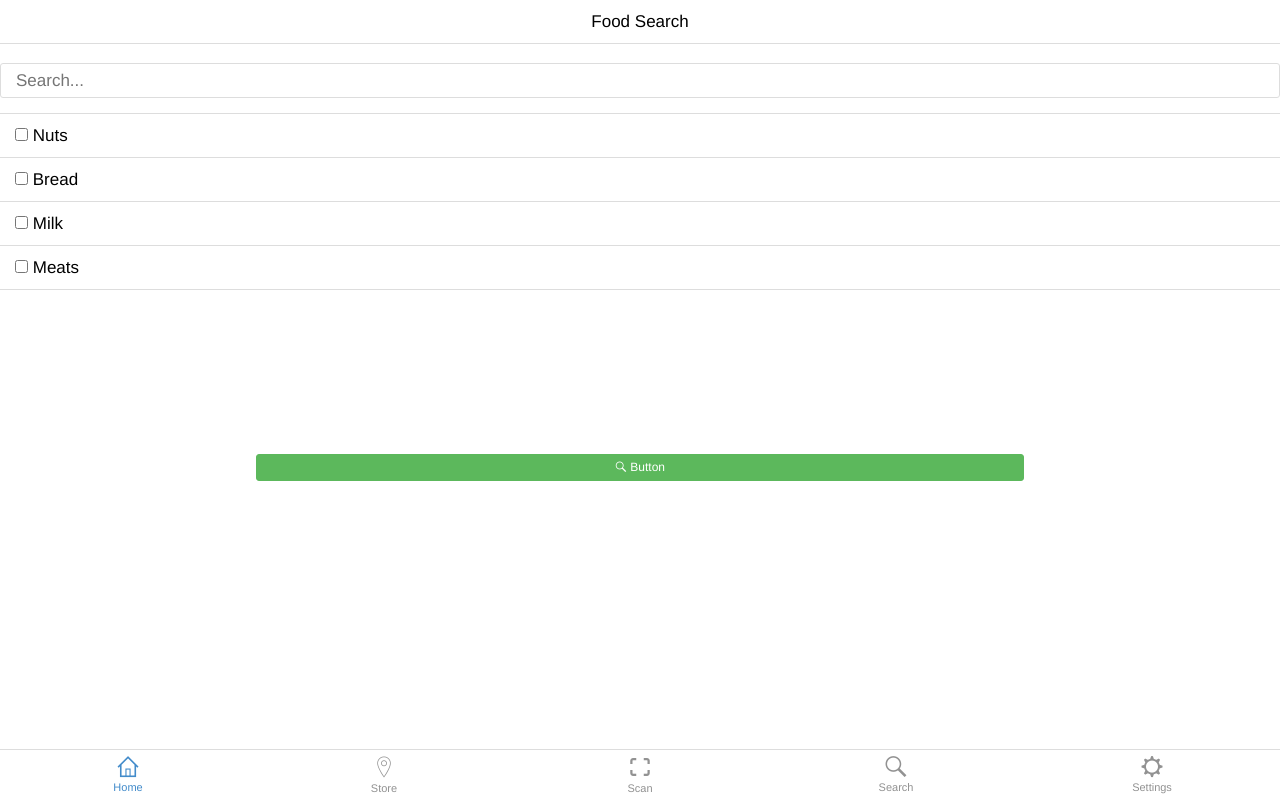
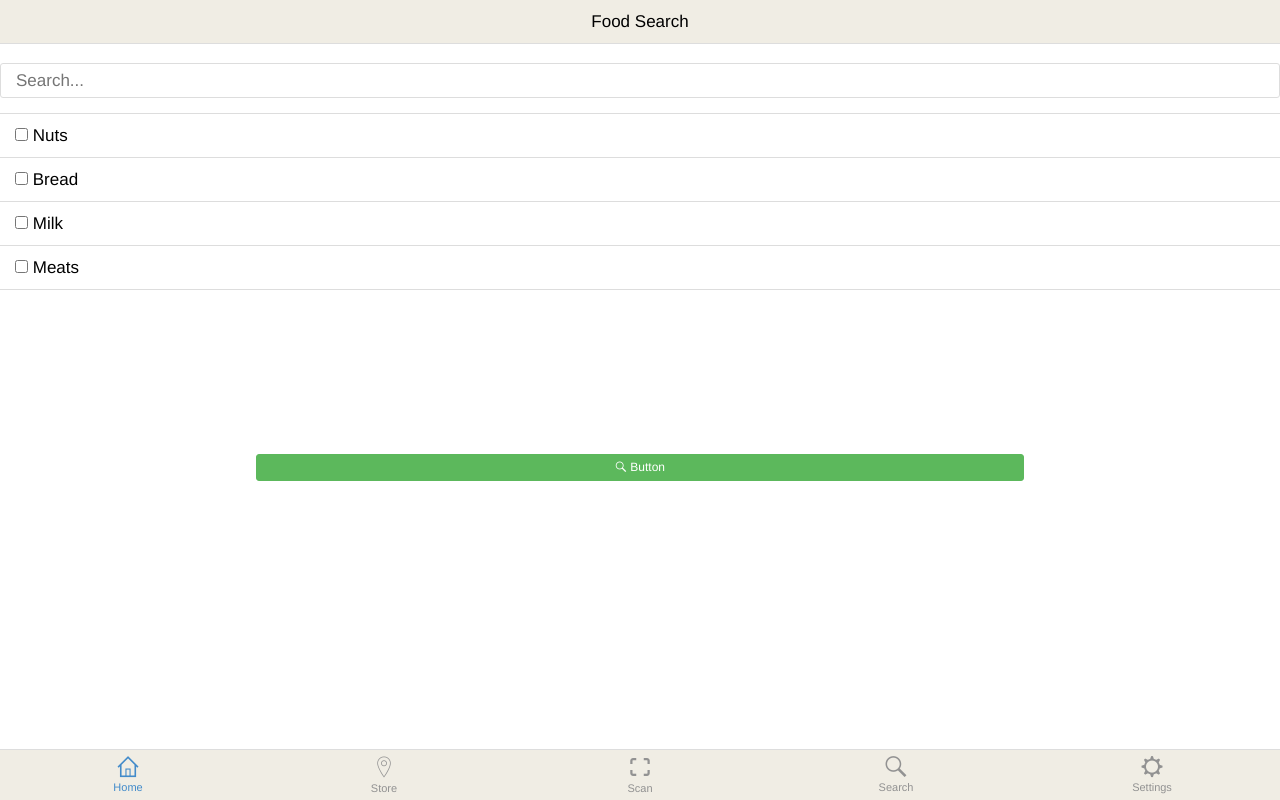
Before and after one commit to becky2014/becky2014.github.io, a plain HTML site: page food_search.html in a window 1280 px wide. Drawn offline with nearby package versions, Linux system fonts and the light colour scheme; files whose address does not match are found by name.

Commit message:
food_search page color change

```diff
--- a/food_search.html
+++ b/food_search.html
@@ -26,9 +26,12 @@
   <body>
 
     <!-- Make sure all your bars are the first things in your <body> -->
+     <!-- top bar -->
     <header class="bar bar-nav">
+
       <h1 class="title">Food Search</h1>
-    </header>
+   </header>
+
 
 <br><br><br>
     <div class = "panel1">
@@ -103,8 +106,8 @@
     margin-left: 10%;
     width:80%;
     height:50%;
-  background: rgba(255,255,255,0.5);
-  border: 1px solid #ccc;
+    background: rgba(255,255,255,0.5);
+    border: 1px solid #ccc;
 
 }
 
@@ -114,9 +117,16 @@
   width: 60%;
   height:10%;
   margin-left: 20%;
+  //background-color: #FF8E0B;
 }
 
 #search{
 
 }
+
+ .bar{
+     background-color:#F0EDE4;
+   }
+
+
 </style>
```
